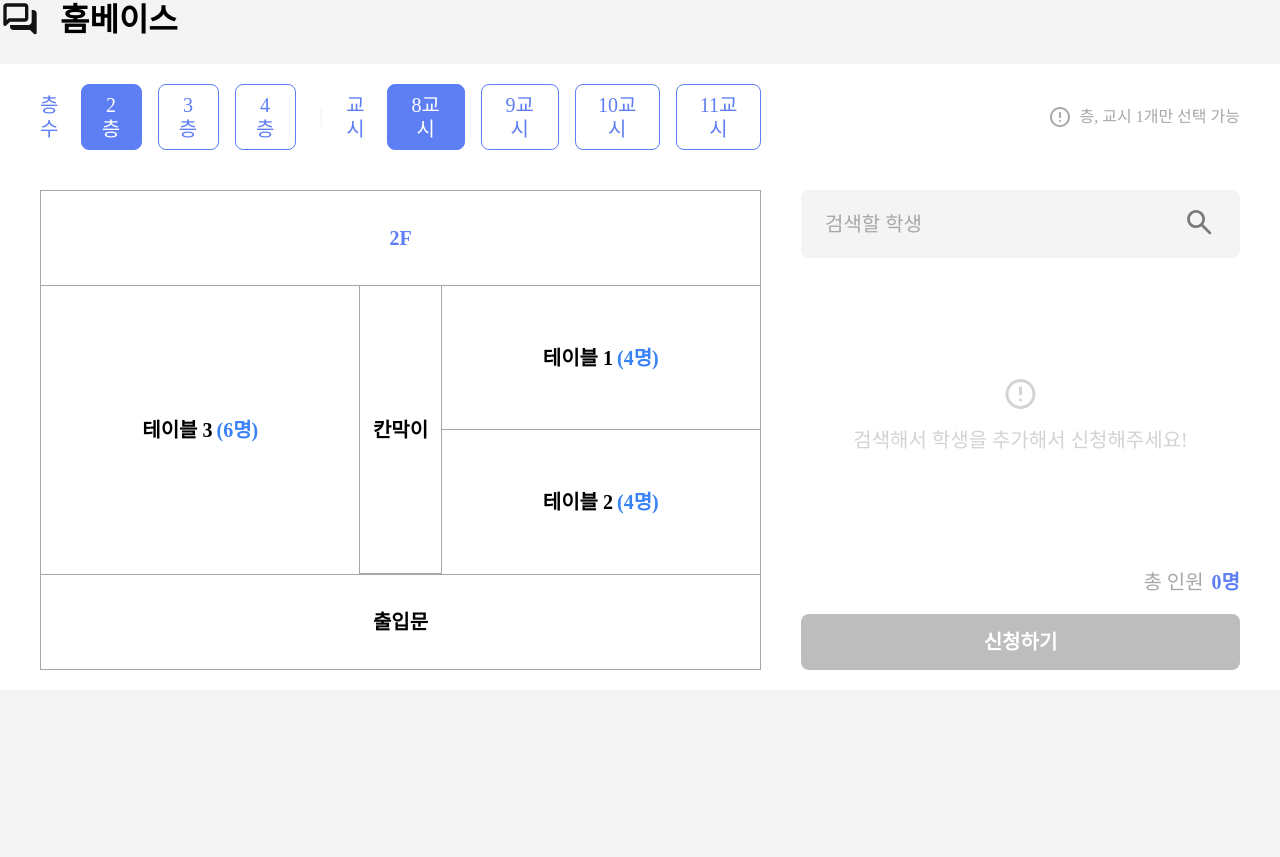
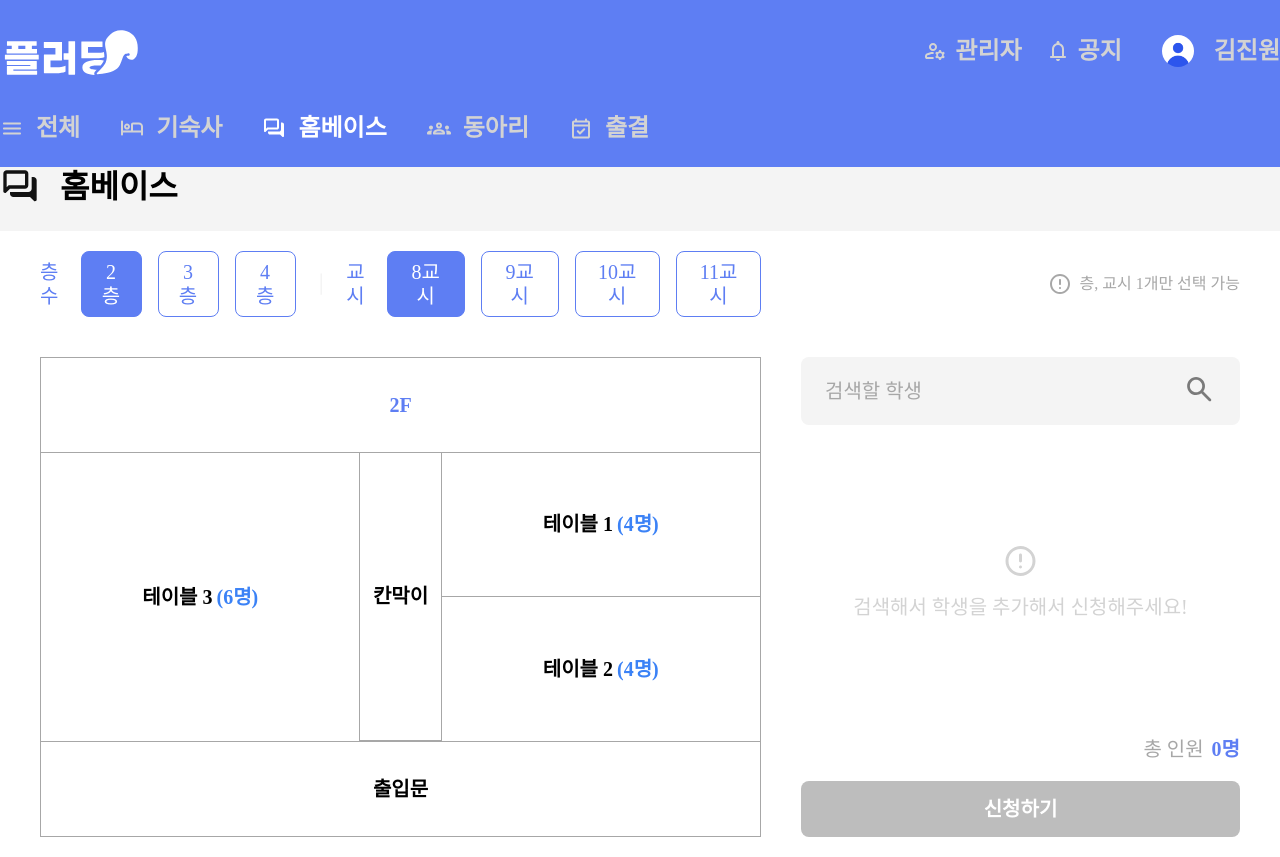
Before and after one commit to flooding-kr/flooding-frontend, a Next.js app: page /homebase in a window 1280 px wide. Before the commit the page ends 800 px from the top, so only its background shows below. Built offline with nearby package versions, Linux system fonts and the light colour scheme.

Commit message:
✨ Add header layout

```diff
--- a/src/app/layout.tsx
+++ b/src/app/layout.tsx
@@ -1,3 +1,4 @@
+import { Header } from '@/shared/ui';
 import TanstackProvider from './_provider/TanstackProvider';
 import './globals.css';
 
@@ -9,7 +10,10 @@ export default function RootLayout({
   return (
     <html lang="ko">
       <body className="font-Pretendard">
-        <TanstackProvider>{children}</TanstackProvider>
+        <TanstackProvider>
+          <Header />
+          {children}
+        </TanstackProvider>
       </body>
     </html>
   );
--- a/src/app/page.tsx
+++ b/src/app/page.tsx
@@ -1,13 +1,11 @@
 'use client';
 
 import useStore from '@/shared/stores/useStore';
-import { Header } from '@/shared/ui';
 
 export default function Home() {
   const { count, increment, decrement } = useStore();
   return (
     <div>
-      <Header />
       {count}
       <button type="button" onClick={increment}>
         +
--- a/src/shared/ui/FilterContainer/index.tsx
+++ b/src/shared/ui/FilterContainer/index.tsx
@@ -1,3 +1,5 @@
+'use client';
+
 import React, { useState } from 'react';
 
 import Tag from '../Tag';
--- a/src/shared/ui/Header/index.tsx
+++ b/src/shared/ui/Header/index.tsx
@@ -1,3 +1,5 @@
+'use client';
+
 import Image from 'next/image';
 import { usePathname, useRouter } from 'next/navigation';
 import React from 'react';
```
